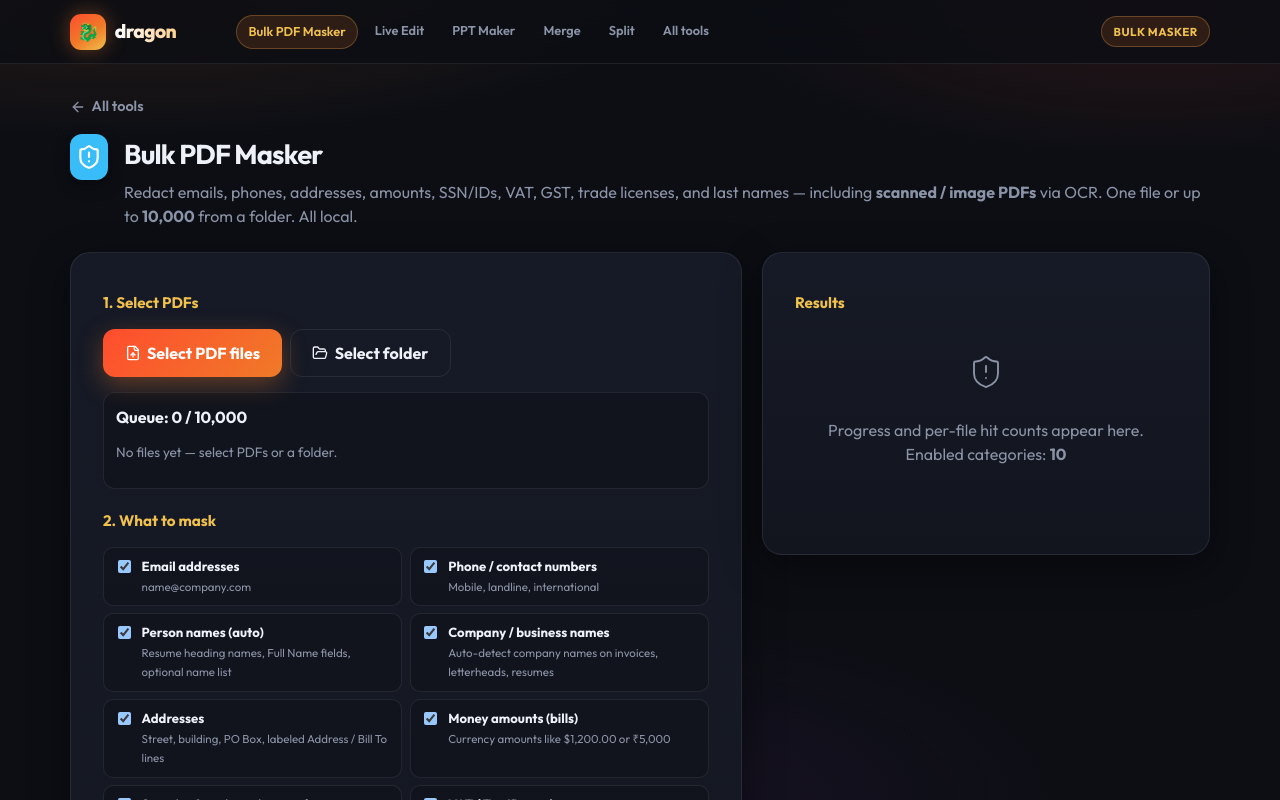
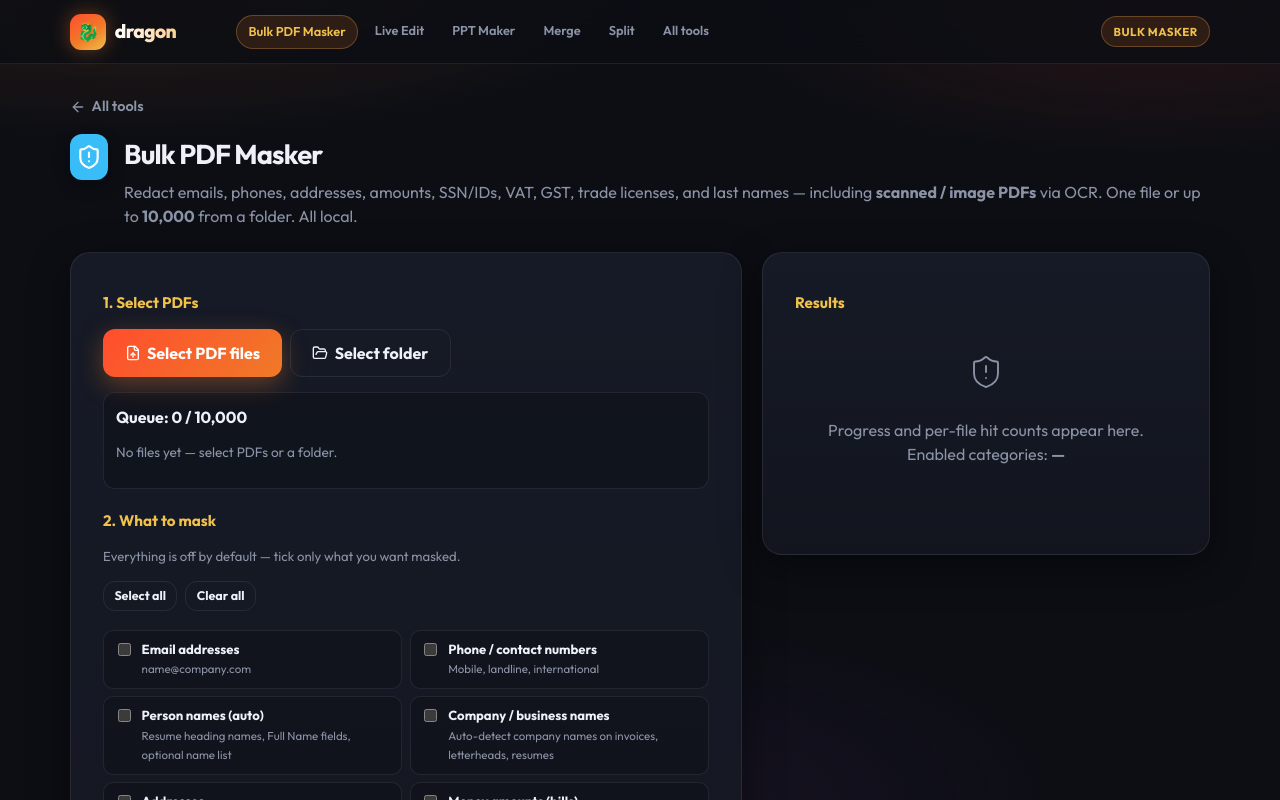
Before and after one commit to ktiwari54/PDF, a React (Vite) app: page /bulk-mask in a window 1280 px wide. Shown: the top 800 px of the page. Built offline with nearby package versions, Linux system fonts and the light colour scheme.

Commit message:
Default all mask categories off; remove required last-name list error
User chooses what to mask; person-name auto-detect works without a pasted list.

```diff
--- a/src/lib/sensitiveMask.ts
+++ b/src/lib/sensitiveMask.ts
@@ -86,61 +86,61 @@
     id: 'email',
     label: 'Email addresses',
     description: 'name@company.com',
-    defaultOn: true,
+    defaultOn: false,
   },
   {
     id: 'phone',
     label: 'Phone / contact numbers',
     description: 'Mobile, landline, international',
-    defaultOn: true,
+    defaultOn: false,
   },
   {
     id: 'lastName',
     label: 'Person names (auto)',
     description: 'Resume heading names, Full Name fields, optional name list',
-    defaultOn: true,
+    defaultOn: false,
   },
   {
     id: 'companyName',
     label: 'Company / business names',
     description: 'Auto-detect company names on invoices, letterheads, resumes',
-    defaultOn: true,
+    defaultOn: false,
   },
   {
     id: 'address',
     label: 'Addresses',
     description: 'Street, building, PO Box, labeled Address / Bill To lines',
-    defaultOn: true,
+    defaultOn: false,
   },
   {
     id: 'amount',
     label: 'Money amounts (bills)',
     description: 'Currency amounts like $1,200.00 or ₹5,000',
-    defaultOn: true,
+    defaultOn: false,
   },
   {
     id: 'ssn',
     label: 'Security & registration numbers',
     description: 'SSN, EIN, CIN, CR No, company registration, PAN, etc.',
-    defaultOn: true,
+    defaultOn: false,
   },
   {
     id: 'vat',
     label: 'VAT / Tax ID numbers',
     description: 'VAT, TIN, tax registration IDs',
-    defaultOn: true,
+    defaultOn: false,
   },
   {
     id: 'gst',
     label: 'GST numbers',
     description: 'GSTIN and labeled GST numbers',
-    defaultOn: true,
+    defaultOn: false,
   },
   {
     id: 'tradeLicense',
     label: 'Trade / commercial licenses',
     description: 'Trade license, commercial license, shop establishment',
-    defaultOn: true,
+    defaultOn: false,
   },
   {
     id: 'custom',
@@ -1166,6 +1166,7 @@
     categories[m.id] = m.defaultOn && m.id !== 'custom'
   }
   return {
+    // All categories off by default — user chooses what to mask
     categories,
     lastNames: '',
     companyNames: '',
--- a/src/pages/BulkMask.tsx
+++ b/src/pages/BulkMask.tsx
@@ -168,10 +168,7 @@
       setError('Enable at least one data type to mask.')
       return
     }
-    if (options.categories?.lastName && !options.lastNames?.trim()) {
-      setError('Last name masking is on — paste last names to mask (one per line).')
-      return
-    }
+    // Person names: auto-detect works without a list; list is optional
     if (saveMode === 'same' && !sourceDir) {
       setError(
         '“Same as source folder” needs a folder pick (not individual files). Select a folder, or choose another save location.',
@@ -439,6 +436,45 @@
           </div>
 
           <h2 className="bulk-section-title">2. What to mask</h2>
+          <p className="muted" style={{ margin: 0, fontSize: '0.82rem' }}>
+            Everything is off by default — tick only what you want masked.
+          </p>
+          <div className="bulk-pick-row" style={{ marginBottom: 4 }}>
+            <button
+              type="button"
+              className="btn btn-ghost"
+              style={{ padding: '0.3rem 0.65rem', fontSize: '0.78rem' }}
+              disabled={running}
+              onClick={() =>
+                setOptions((o) => {
+                  const categories = { ...o.categories }
+                  for (const c of MASK_CATEGORY_META) {
+                    if (c.id !== 'custom') categories[c.id] = true
+                  }
+                  return { ...o, categories }
+                })
+              }
+            >
+              Select all
+            </button>
+            <button
+              type="button"
+              className="btn btn-ghost"
+              style={{ padding: '0.3rem 0.65rem', fontSize: '0.78rem' }}
+              disabled={running}
+              onClick={() =>
+                setOptions((o) => {
+                  const categories = { ...o.categories }
+                  for (const c of MASK_CATEGORY_META) {
+                    categories[c.id] = false
+                  }
+                  return { ...o, categories }
+                })
+              }
+            >
+              Clear all
+            </button>
+          </div>
           <div className="bulk-cats">
             {MASK_CATEGORY_META.map((c) => (
               <label key={c.id} className="bulk-cat">
```
